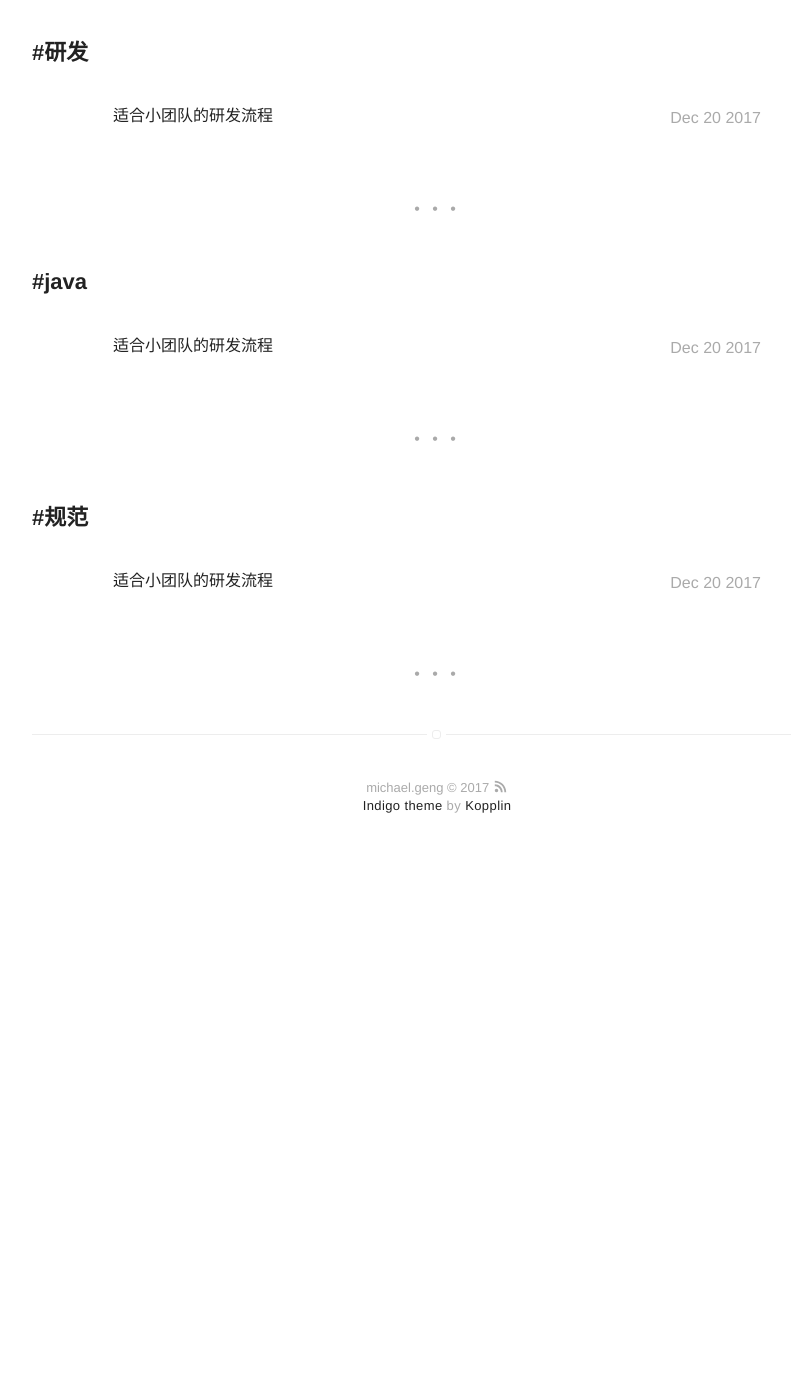
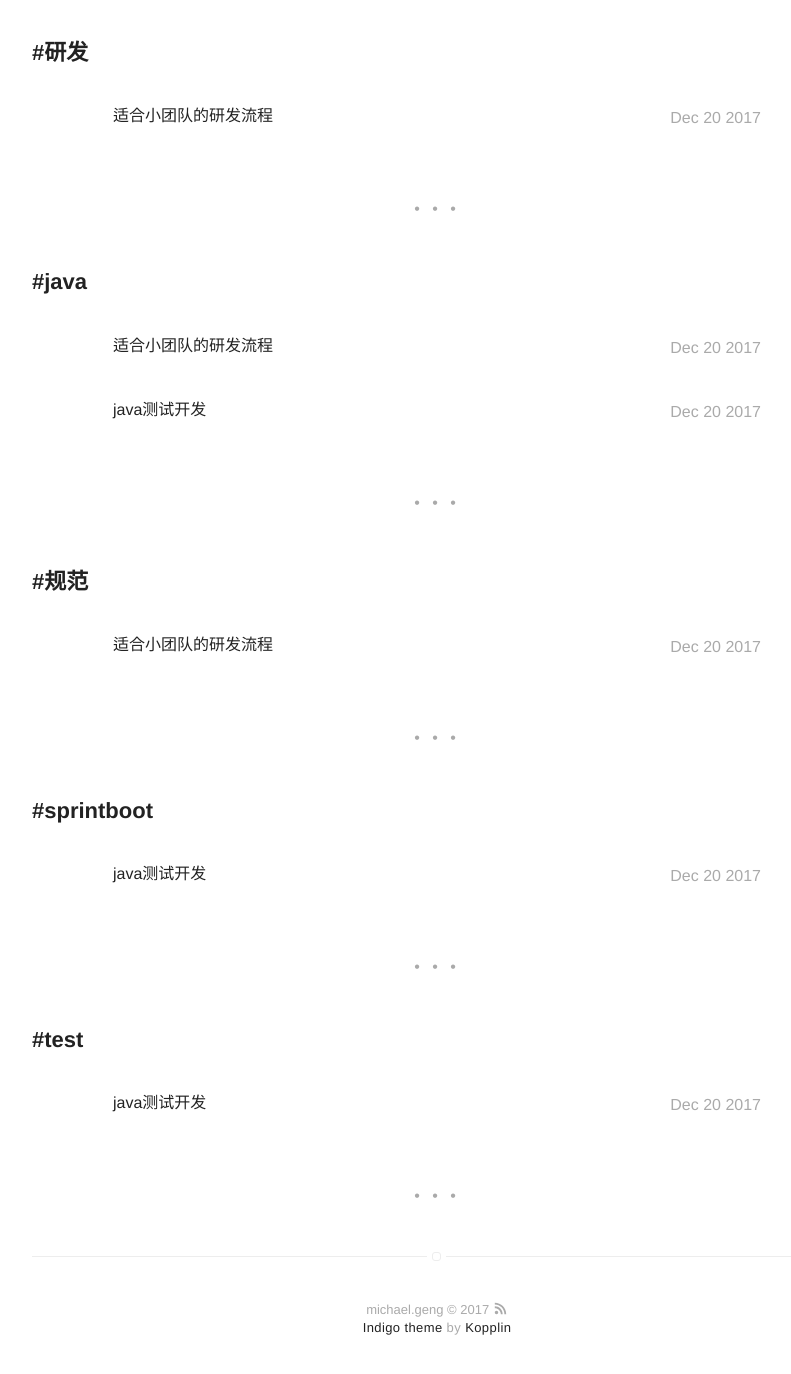
Before and after one commit to gengjw0921/gengjw0921.github.io, a Jekyll site: the page built from tags.html, in a window 1280 px wide and 1400 px high, scrolled down 1568 px. Shown: the top 1374 px of the window, without its empty margins (203-994 px from the left). Built offline with Jekyll 4.4.1, drawn with Linux system fonts in a browser that asks for light colours; emoji names are drawn with the system emoji font; before the commit the page ends 2445 px from its top, so only the background shows below that.

Commit message:
change articles

```diff
--- a/_posts/2017-12-20-java测试相关.md
+++ b/_posts/2017-12-20-java-tdd.md
@@ -1,3 +1,18 @@
+---
+title: "java测试开发"
+layout: post
+date: 2017-12-20 14:24
+image: /assets/images/markdown.jpg
+headerImage: false
+tag:
+- sprintboot
+- test
+- java
+category: blog
+author: michael geng
+description: 基于springboot的测试开发
+---
+
 # java测试相关
 ## 试一下阿里的rap:
 	rap主要用于开发时定义接口文档，mock数据，然后前后端可以分别自己去实现逻辑
```
Also changed, not shown: _posts/2017-12-20-develop-flow.markdown (renamed from _posts/2017-12-20-研发流程.md).
